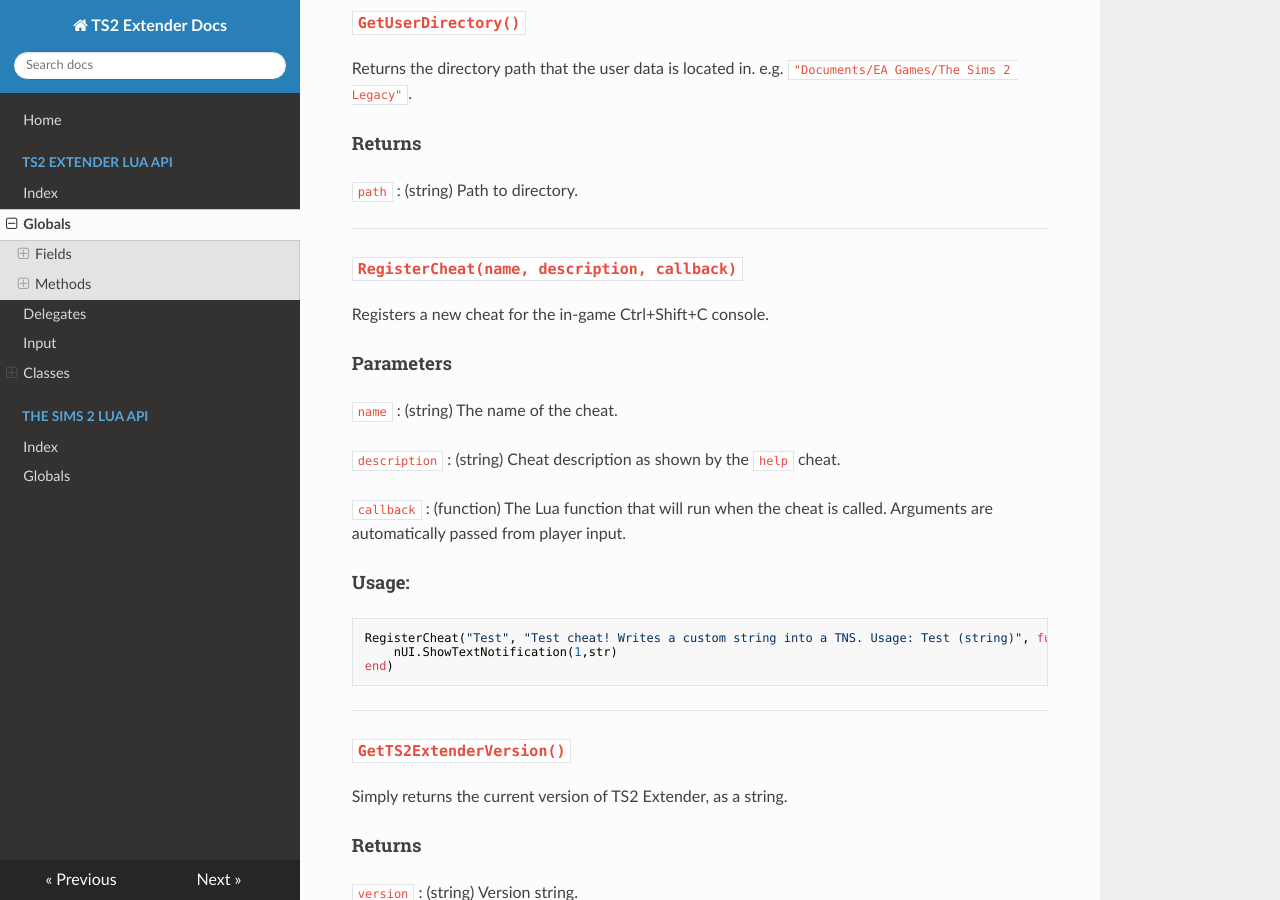
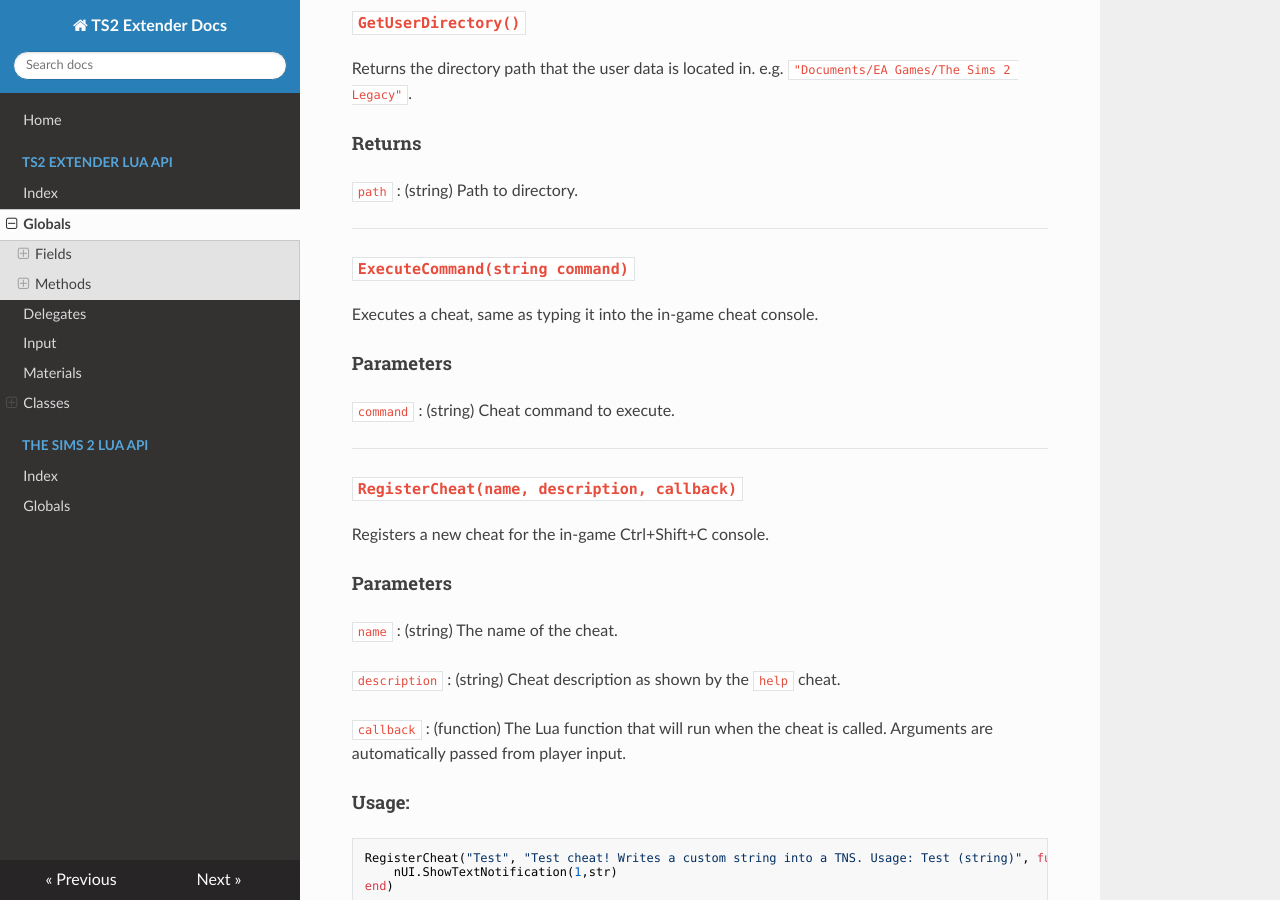
Before and after one commit to LazyDuchess/TS2-Extender-Docs, an MkDocs documentation site: the page built from docs/extenderapi/Globals.md, in a window 1280 px wide and 900 px high, scrolled down 1057 px. Built offline with MkDocs 1.6.1, drawn with Linux system fonts in a browser that asks for light colours; nearby versions of some CDN libraries.

```diff
--- a/docs/extenderapi/Globals.md
+++ b/docs/extenderapi/Globals.md
@@ -47,6 +47,16 @@ Returns the directory path that the user data is located in. e.g. `"Documents/EA
 
 `path`
 : (string) Path to directory.
+
+---
+
+### `ExecuteCommand(string command)`
+Executes a cheat, same as typing it into the in-game cheat console.
+
+#### Parameters
+
+`command`
+: (string) Cheat command to execute.
 
 ---
 
--- a/mkdocs.yml
+++ b/mkdocs.yml
@@ -7,6 +7,7 @@ nav:
     - Globals: extenderapi/Globals.md
     - Delegates: extenderapi/Delegates.md
     - Input: extenderapi/Input.md
+    - Materials: extenderapi/Materials.md
     - Classes:
       - InteractionList: extenderapi/Classes/InteractionList.md
       - DataReader: extenderapi/Classes/DataReader.md
```
Also changed, not shown: docs/extenderapi/Delegates.md (+10 -0 lines), docs/extenderapi/Materials.md (added, +26 -0 lines).
